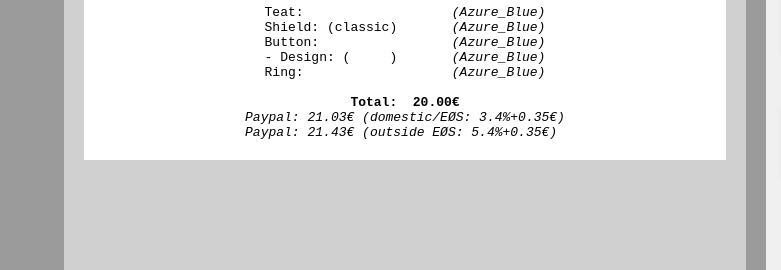
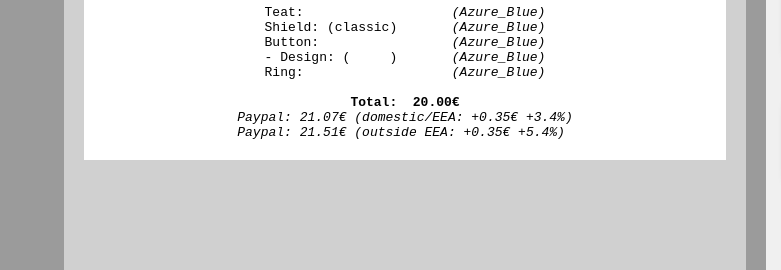
Before and after one commit to nitram166/build-a-paci, a plain HTML site: page index.html in a window 1280 px wide. Shown: the part 850-1120 px from the top of the page, 0-781 px from the left. Drawn offline with Linux system fonts and the light colour scheme.

Commit message:
Updated paypal fees

```diff
--- a/index.html
+++ b/index.html
@@ -139,8 +139,8 @@ Button:			<i>({{buttoncolor}})</i>
 Ring:			<i>({{ringcolor}})</i>
 
 <b>Total:	20.00€</b>
-<i>Paypal: 21.03€ (domestic/EØS: 3.4%+0.35€)</i>
-<i>Paypal: 21.43€ (outside EØS: 5.4%+0.35€) </i>
+<i>Paypal: 21.07€ (domestic/EEA: +0.35€ +3.4%)</i>
+<i>Paypal: 21.51€ (outside EEA: +0.35€ +5.4%) </i>
 
 </pre>
 		</div>
```
